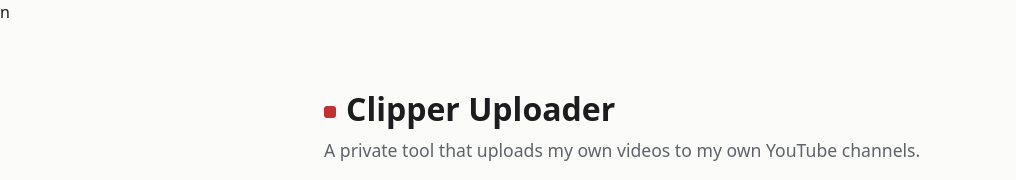
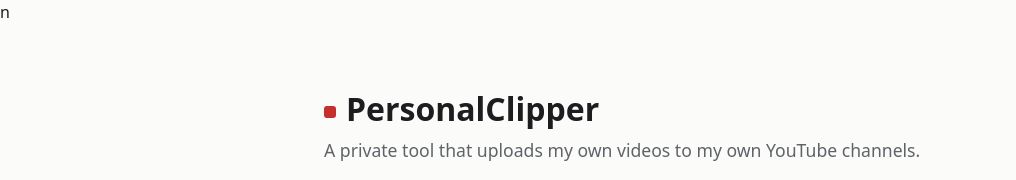
Before and after one commit to ssaturn777/ssaturn777.github.io, a plain HTML site: page index.html in a window 1280 px wide. Shown: the top 180 px of the page, without its empty margins (0-1016 px from the left). Drawn offline with Linux system fonts and the light colour scheme.

Commit message:
Update index.html

```diff
--- a/index.html
+++ b/index.html
@@ -23,7 +23,7 @@ n<!DOCTYPE html>
 </head>
 <body>
 <main>
-  <h1><span class="mark"></span>Clipper Uploader</h1>
+  <h1><span class="mark"></span>PersonalClipper</h1>
   <p class="lede">A private tool that uploads my own videos to my own YouTube channels.</p>
 
   <h2>What it does</h2>
```
